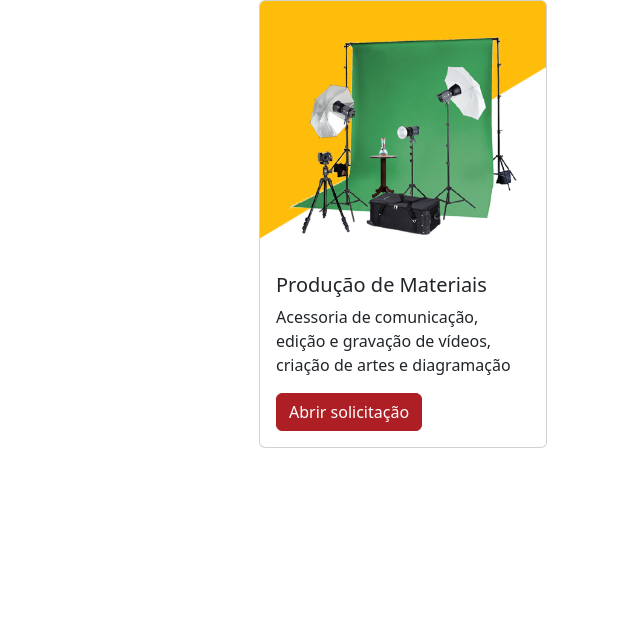
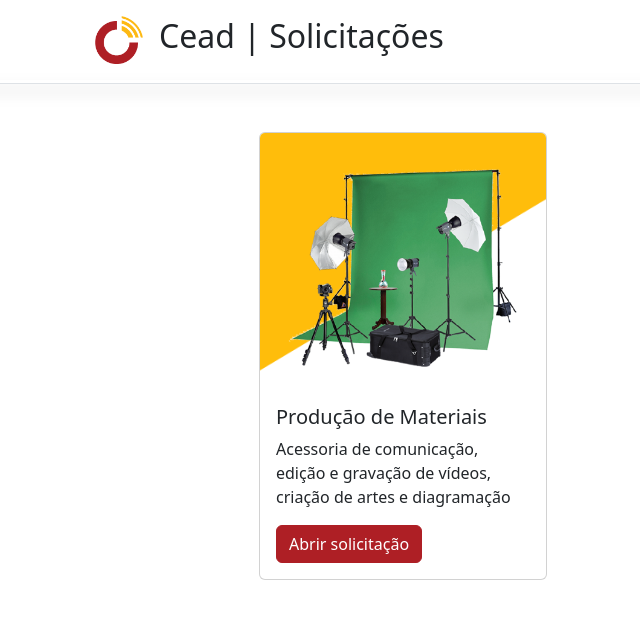
Before and after one commit to bernardrodrigues-cead/CEADSolicitacoes, a Django app: page / in a window 1280 px wide. Shown: the top 619 px of the page, without its empty margins (237-877 px from the left). Run offline with Django 4.2, Linux system fonts and the light colour scheme; some libraries are stand-ins or nearby versions.

Commit message:
feat: criado cabeçalho

```diff
--- a/SolicitacoesApp/templates/base.html
+++ b/SolicitacoesApp/templates/base.html
@@ -8,7 +8,11 @@
         <link rel="stylesheet" href="{% static 'css/stylesheet.css' %}">
     </head>
     <body>
-        {% block content %}{% endblock %}
+        {% include 'components/header.html' %}
+
+        <main>
+            {% block content %}{% endblock %}
+        </main>
 
         <script src={% static 'js/popper.min.js' %}></script>
         <script src={% static 'js/bootstrap.min.js' %}></script>
--- /dev/null
+++ b/SolicitacoesApp/templates/components/header.html
@@ -0,0 +1,7 @@
+{% load static %}
+
+<header class="container w-50 d-flex align-items-center gap-3 py-3">
+    <img style="width: 3rem;" src={% static 'assets/cead_logo.png' %} alt="Logo Cead">
+    <h1 class="h2">Cead | Solicitações</h1>
+</header>
+<div class="mb-5 shadow border-bottom" style="height: 4px;"></div>
```
